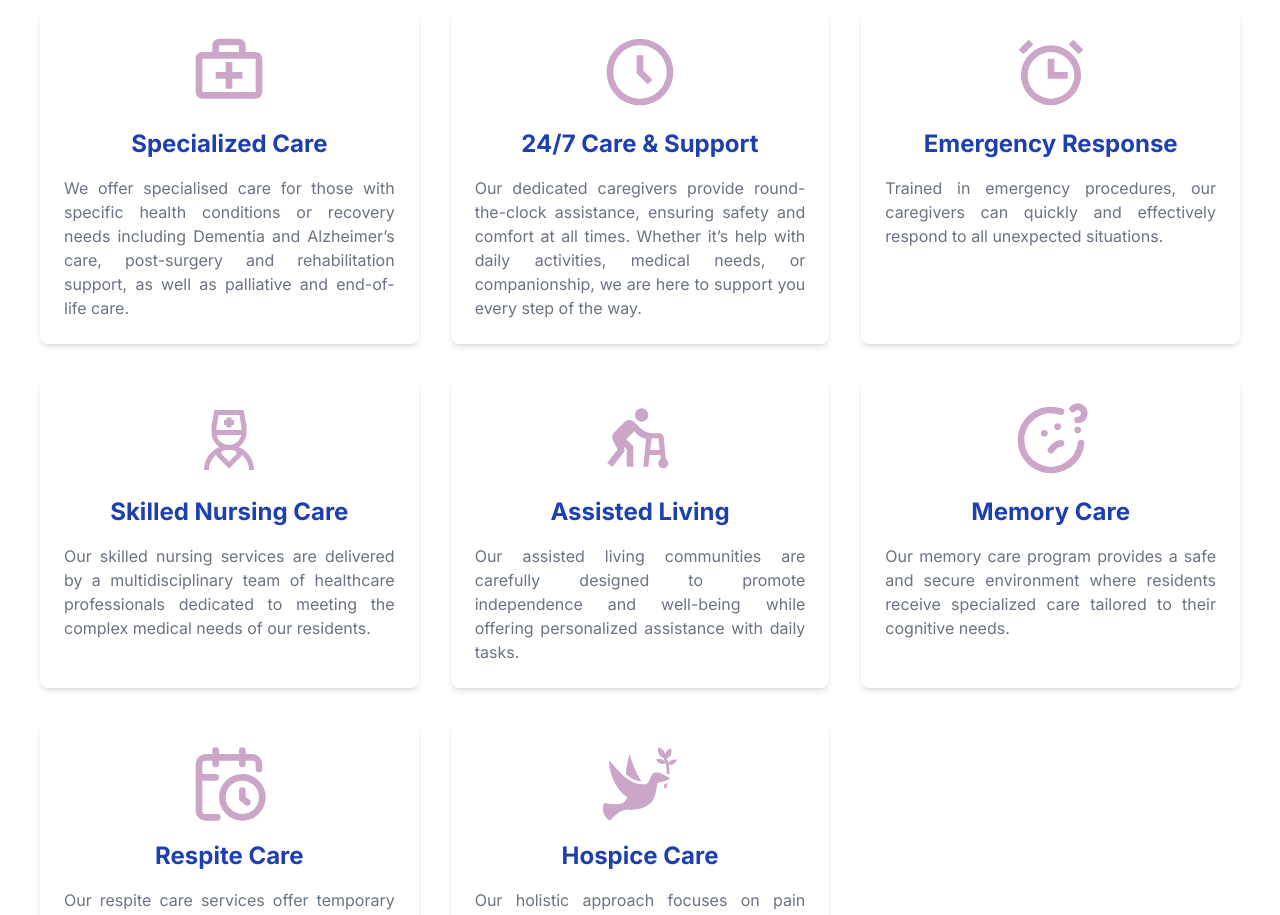
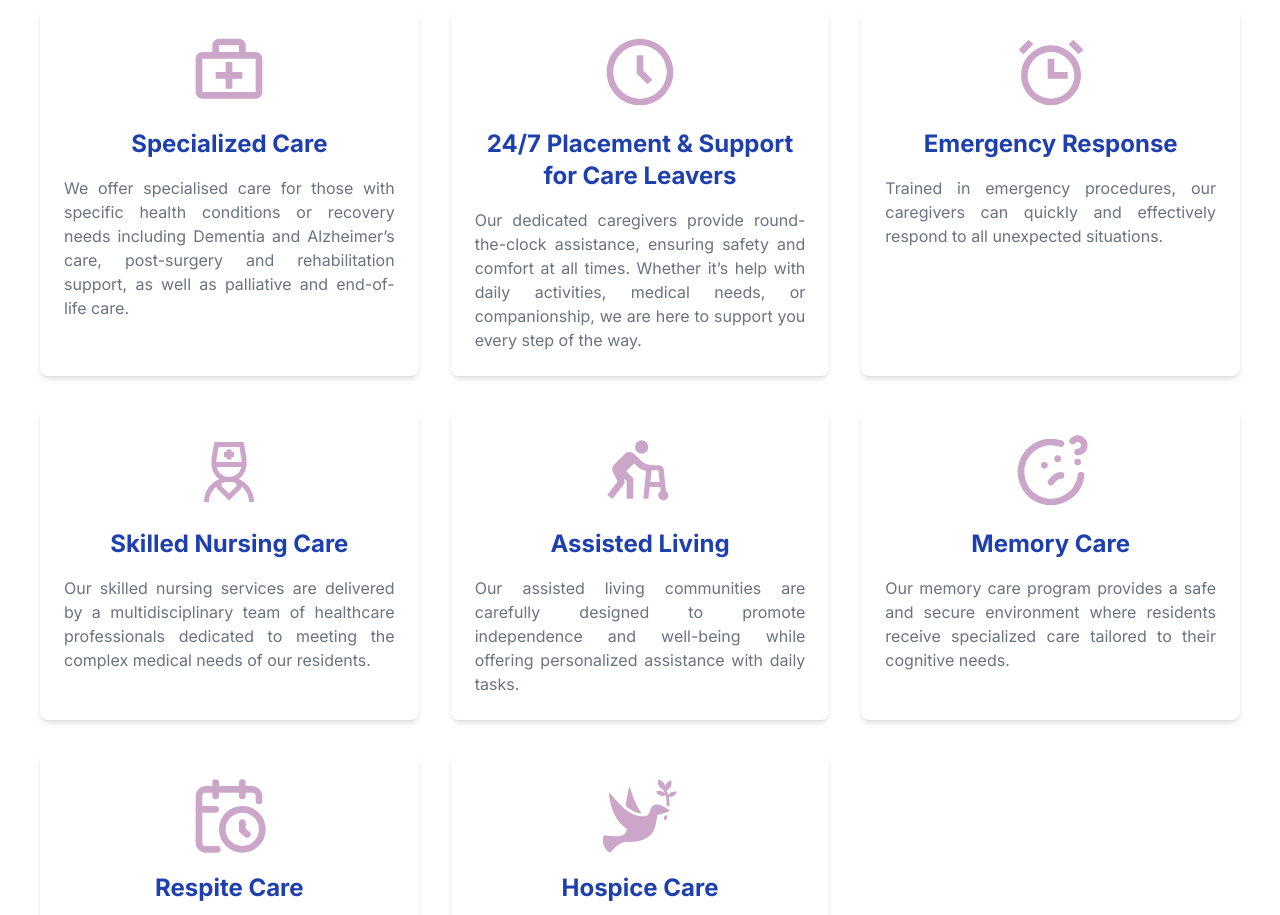
Before and after one commit to JeiKiarie/superbcare-v3, a Next.js app: page / in a window 1280 px wide. Shown: the part 5520-6435 px from the top of the page. Built offline with nearby package versions, Linux system fonts and the light colour scheme.

Commit message:
edited text

```diff
--- a/app/page.js
+++ b/app/page.js
@@ -49,7 +49,7 @@ const services = [
 
 	{
 		id: 5,
-		title: '24/7 Care & Support',
+		title: '24/7 Placement & Support for Care Leavers',
 		icon: BiTimeFive,
 		text: `Our dedicated caregivers provide round-the-clock assistance, ensuring safety and comfort at all times. Whether it’s help with daily activities, medical needs, or companionship, we are here to support you every step of the way.`,
 	},
@@ -151,7 +151,7 @@ export default function Home() {
 					{services.map((service) => (
 						<motion.article
 							key={service.index}
-							className="bg-white p-6 rounded-lg shadow-md text-justify"
+							className="bg-white p-6 rounded-lg shadow-md text-justify hover:bg-slate-50"
 							initial={{ opacity: 0, scale: 0.8 }}
 							animate={{ opacity: 1, scale: 1 }}
 							transition={{ delay: 0.3, duration: 0.5 }}>
```
